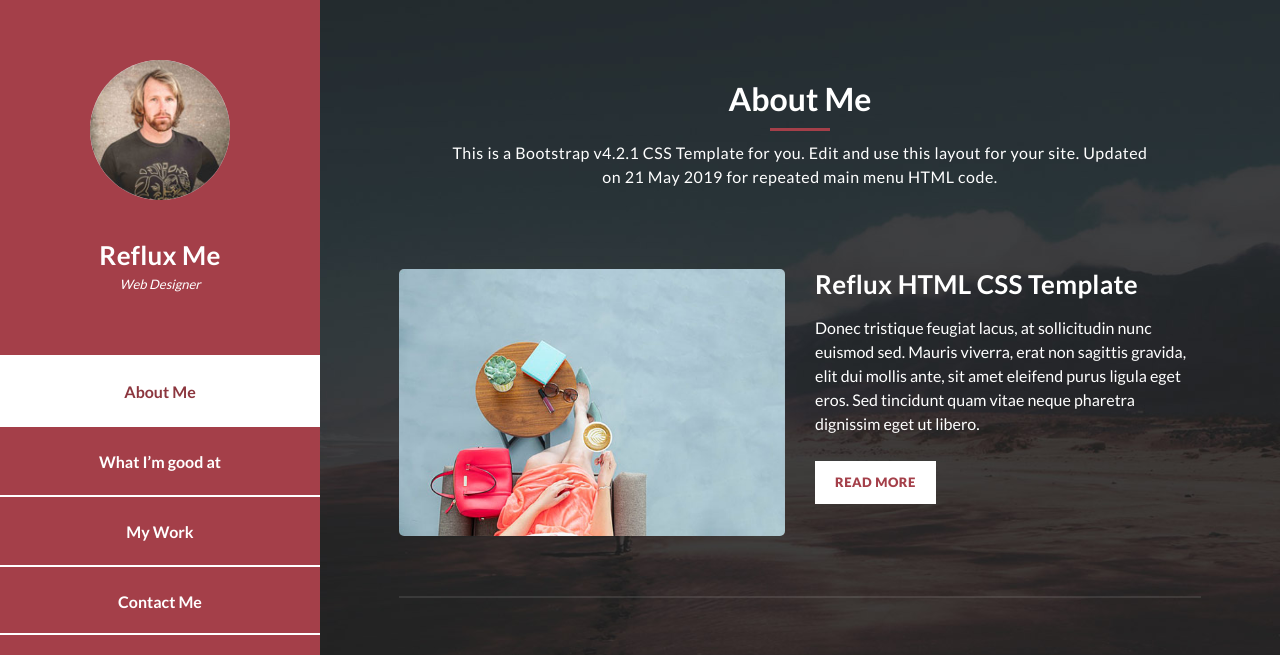
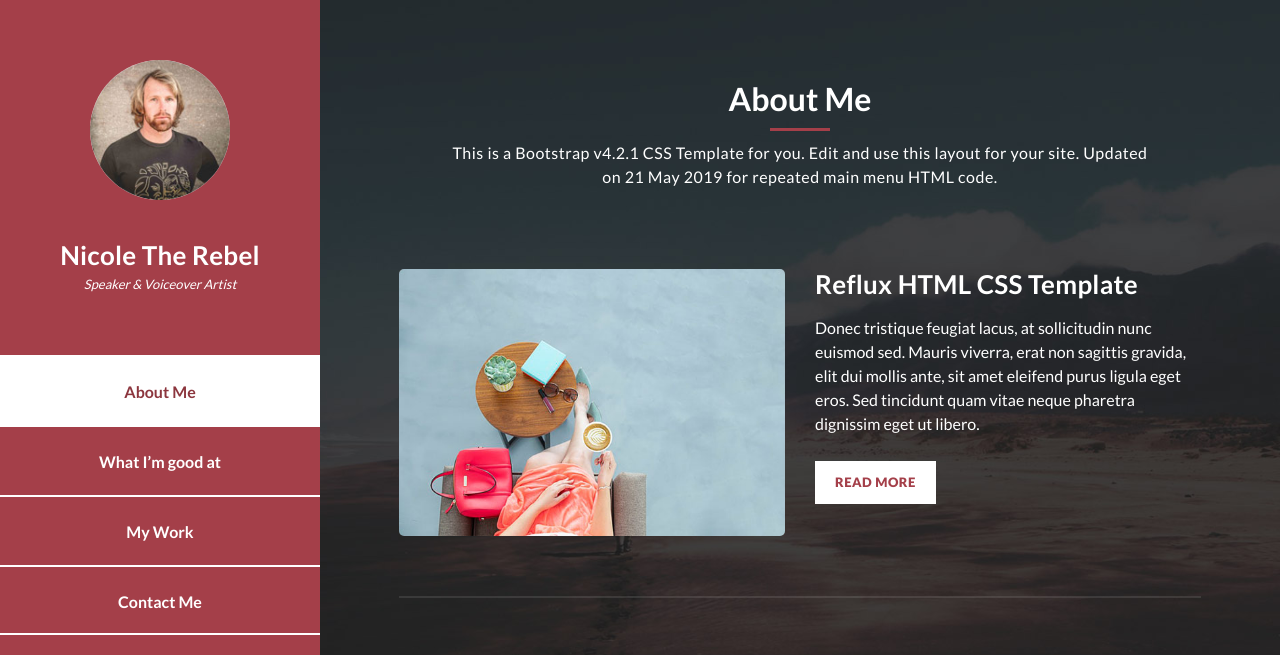
Before and after one commit to NicoleTheRebel/NicoleTheRebel.github.io, a plain HTML site: page index.html in a window 1280 px wide. Shown: the top 655 px of the page. Drawn offline with Linux system fonts and the light colour scheme.

Commit message:
Update index.html

```diff
--- a/index.html
+++ b/index.html
@@ -40,8 +40,8 @@ https://templatemo.com/tm-531-reflux
               <a href="#"><img src="assets/images/author-image.jpg" alt="" /></a>
             </div>
             <div class="author-content">
-              <h4>Reflux Me</h4>
-              <span>Web Designer</span>
+              <h4>Nicole The Rebel</h4>
+              <span>Speaker & Voiceover Artist</span>
             </div>
             <nav class="main-nav" role="navigation">
               <ul class="main-menu">
```
